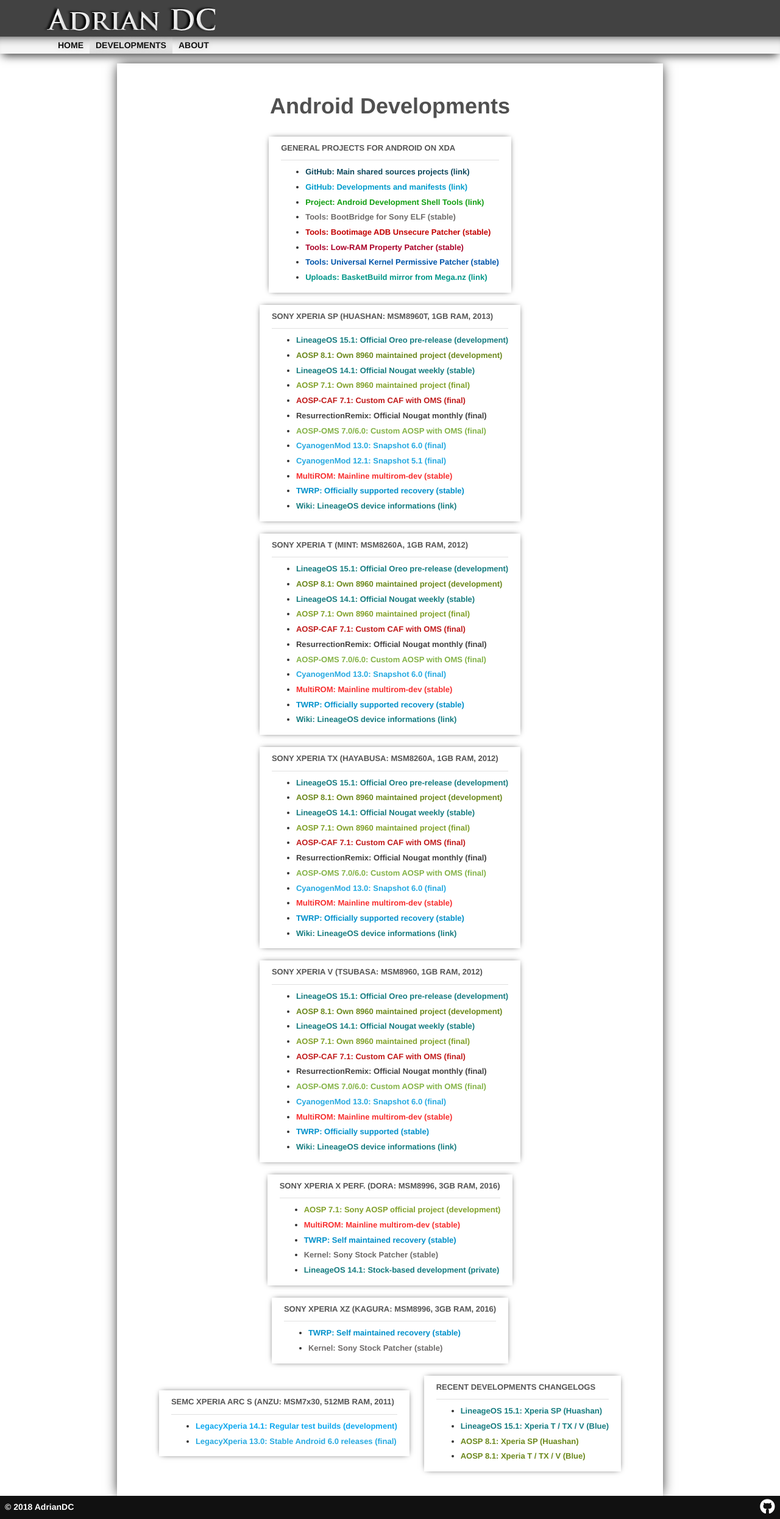
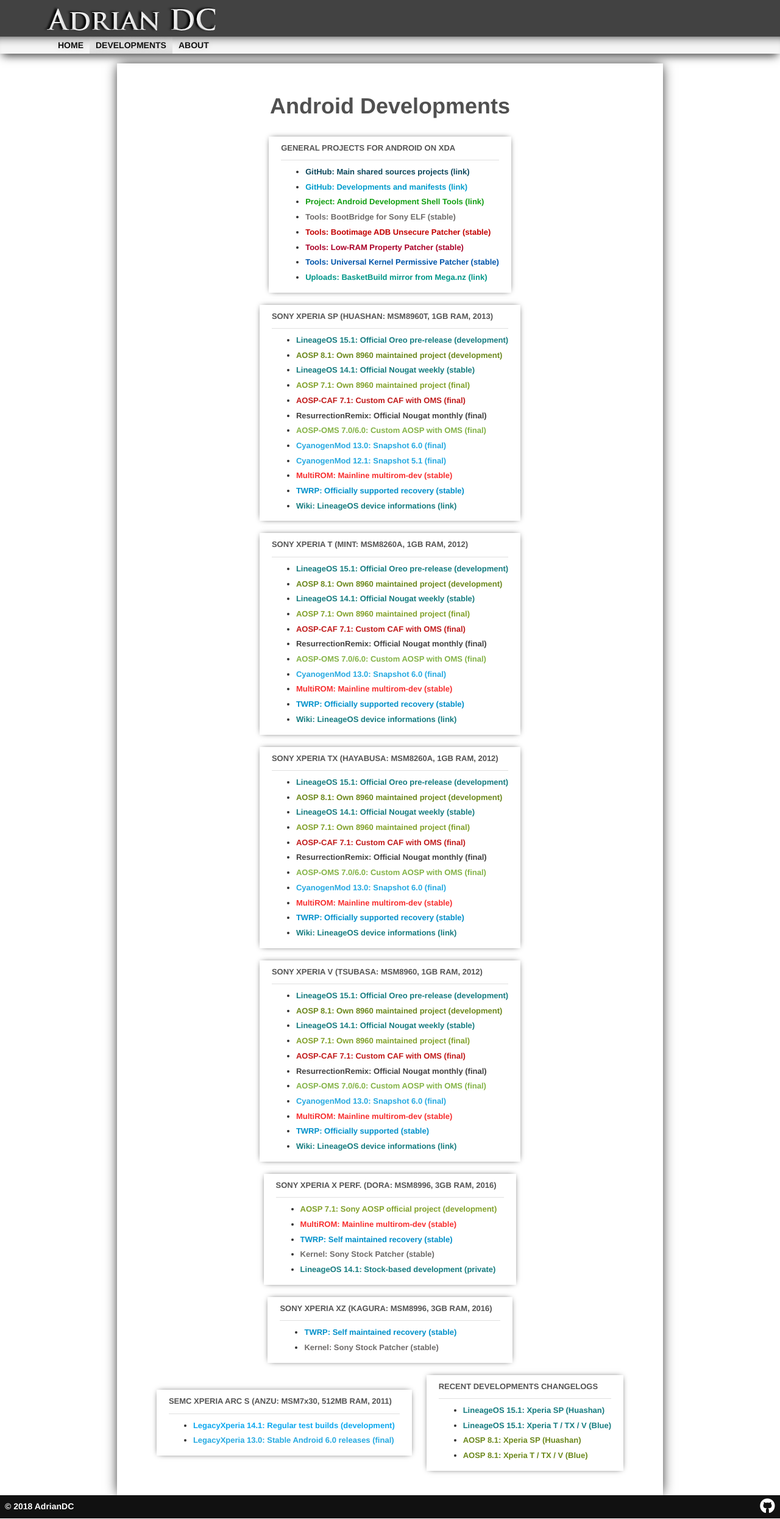
Before and after one commit to AdrianDC/adriandc.github.io, a Jekyll site: the page built from developments.md, in a window 1280 px wide. Shown: the whole page at 61% size. Built offline with Jekyll 4.4.1, drawn with Linux system fonts in a browser that asks for light colours; nearby versions of some CDN libraries.

Commit message:
developments: Add Jekyll anchor headers on cards
 * Adapted from android_development_shell_tools:

Author: Adrian DC <radian.dc@gmail.com>
Date:   Thu May 25 17:38:53 2017 +0200

    shell_tools: Add Jekyll anchor headers and links

     * Based upon the changes by SimplGy:
        https://gist.github.com/SimplGy/a229d25cdb19d7f21231

    Change-Id: I074fb13215f520ed1ad203385d4cd79c4d59a2cc

Change-Id: I913a954867f07666b851c63fec0cd7d6bb18a4d4
Signed-off-by: Adrian DC <radian.dc@gmail.com>

```diff
--- a/_includes/scripts.html
+++ b/_includes/scripts.html
@@ -1,2 +1,3 @@
+    <script src="{{ '/assets/js/script.js?v=' | append: site.github.build_revision | relative_url }}"></script>
     <script src="https://code.jquery.com/jquery-3.3.1.min.js" crossorigin="anonymous"></script>
     <script src="https://maxcdn.bootstrapcdn.com/bootstrap/3.3.7/js/bootstrap.min.js" integrity="sha384-Tc5IQib027qvyjSMfHjOMaLkfuWVxZxUPnCJA7l2mCWNIpG9mGCD8wGNIcPD7Txa" crossorigin="anonymous"></script>
--- a/assets/css/styles.css
+++ b/assets/css/styles.css
@@ -227,6 +227,15 @@
   width:100%;
 }
 
+/* === Anchor styles === */
+.anchor-item {
+  word-wrap: normal;
+}
+
+.anchor-item:hover > a:last-child {
+  visibility: visible !important;
+}
+
 /* === Card styles === */
 .card {
   background-color:#FFFFFF;
@@ -241,11 +250,12 @@
   vertical-align: middle;
 }
 
-.card > p {
-  margin-top: 3px;
+.card > h5 {
+  margin: 0px;
+  padding: 6px 0px 6px;
 }
 
-.card > p > a {
+.card > h5 > a {
   color: #555555;
   font-size: 13px;
 }
--- /dev/null
+++ b/assets/js/script.js
@@ -0,0 +1,32 @@
+// Function: Anchor links creations
+function anchorizejekyll()
+{
+  'use strict';
+
+  var headingNodes = [];
+  var results;
+  var link;
+  var tags = ['h2', 'h3', 'h4', 'h5', 'h6'];
+
+  tags.forEach(function(tag){
+    results = document.getElementsByTagName(tag);
+    Array.prototype.push.apply(headingNodes, results);
+  });
+
+  headingNodes.forEach(function(node){
+    link = document.createElement('a');
+    link.innerHTML = '&nbsp;&infin;';
+    link.href = '#' + node.getAttribute('id');
+    link.style.visibility = "hidden";
+    node.className = 'anchor-item';
+    node.appendChild(link);
+console.log(node);
+  });
+}
+
+// Page loaded event
+window.onload = function()
+{
+  // Start anchor links creations
+  anchorizejekyll();
+}
--- a/developments.md
+++ b/developments.md
@@ -10,7 +10,7 @@
 <div class="cards">
 
 <div class="card">
-[GENERAL PROJECTS FOR ANDROID ON XDA](https://forum.xda-developers.com){: target="_blank" }
+##### [GENERAL PROJECTS FOR ANDROID ON XDA](https://forum.xda-developers.com){: target="_blank" }
 <div class="card-divider"></div>
 * [<span style="color:#0E485D">GitHub: Main shared sources projects (link)</span>](https://github.com/AdrianDC?tab=repositories){: target="_blank" }
 * [<span style="color:#009CCC">GitHub: Developments and manifests (link)</span>](https://github.com/AdrianDC?tab=repositories&q=development){: target="_blank" }
@@ -23,7 +23,7 @@
 </div>
 
 <div class="card">
-[SONY XPERIA SP (HUASHAN: MSM8960T, 1GB RAM, 2013)](https://www.gsmarena.com/sony_xperia_sp-5364.php){: target="_blank" }
+##### [SONY XPERIA SP (HUASHAN: MSM8960T, 1GB RAM, 2013)](https://www.gsmarena.com/sony_xperia_sp-5364.php){: target="_blank" }
 <div class="card-divider"></div>
 * [<span style="color:#167C80">LineageOS 15.1: Official Oreo pre-release (development)</span>](https://forum.xda-developers.com/-/-t3758221){: target="_blank" }
 * [<span style="color:#6C881D">AOSP 8.1: Own 8960 maintained project (development)</span>](https://forum.xda-developers.com/-/-t3666304){: target="_blank" }
@@ -40,7 +40,7 @@
 </div>
 
 <div class="card">
-[SONY XPERIA T (MINT: MSM8260A, 1GB RAM, 2012)](https://www.gsmarena.com/sony_xperia_t-4899.php){: target="_blank" }
+##### [SONY XPERIA T (MINT: MSM8260A, 1GB RAM, 2012)](https://www.gsmarena.com/sony_xperia_t-4899.php){: target="_blank" }
 <div class="card-divider"></div>
 * [<span style="color:#167C80">LineageOS 15.1: Official Oreo pre-release (development)</span>](https://forum.xda-developers.com/-/-t3758219){: target="_blank" }
 * [<span style="color:#6C881D">AOSP 8.1: Own 8960 maintained project (development)</span>](https://forum.xda-developers.com/-/-t3666303){: target="_blank" }
@@ -56,7 +56,7 @@
 </div>
 
 <div class="card">
-[SONY XPERIA TX (HAYABUSA: MSM8260A, 1GB RAM, 2012)](https://www.gsmarena.com/sony_xperia_tx-4959.php){: target="_blank" }
+##### [SONY XPERIA TX (HAYABUSA: MSM8260A, 1GB RAM, 2012)](https://www.gsmarena.com/sony_xperia_tx-4959.php){: target="_blank" }
 <div class="card-divider"></div>
 * [<span style="color:#167C80">LineageOS 15.1: Official Oreo pre-release (development)</span>](https://forum.xda-developers.com/-/-t3758219){: target="_blank" }
 * [<span style="color:#6C881D">AOSP 8.1: Own 8960 maintained project (development)</span>](https://forum.xda-developers.com/-/-t3666303){: target="_blank" }
@@ -72,7 +72,7 @@
 </div>
 
 <div class="card">
-[SONY XPERIA V (TSUBASA: MSM8960, 1GB RAM, 2012)](https://www.gsmarena.com/sony_xperia_v-4958.php){: target="_blank" }
+##### [SONY XPERIA V (TSUBASA: MSM8960, 1GB RAM, 2012)](https://www.gsmarena.com/sony_xperia_v-4958.php){: target="_blank" }
 <div class="card-divider"></div>
 * [<span style="color:#167C80">LineageOS 15.1: Official Oreo pre-release (development)</span>](https://forum.xda-developers.com/-/-t3758219){: target="_blank" }
 * [<span style="color:#6C881D">AOSP 8.1: Own 8960 maintained project (development)</span>](https://forum.xda-developers.com/-/-t3666303){: target="_blank" }
@@ -88,7 +88,7 @@
 </div>
 
 <div class="card">
-[SONY XPERIA X PERF. (DORA: MSM8996, 3GB RAM, 2016)](http://https://www.gsmarena.com/sony_xperia_x_performance-7949.php){: target="_blank" }
+##### [SONY XPERIA X PERF. (DORA: MSM8996, 3GB RAM, 2016)](http://https://www.gsmarena.com/sony_xperia_x_performance-7949.php){: target="_blank" }
 <div class="card-divider"></div>
 * [<span style="color:#82A12B">AOSP 7.1: Sony AOSP official project (development)</span>](https://forum.xda-developers.com/-/-t3547061){: target="_blank" }
 * [<span style="color:#F72F2F">MultiROM: Mainline multirom-dev (stable)</span>](https://forum.xda-developers.com/-/-t3476565){: target="_blank" }
@@ -98,21 +98,21 @@
 </div>
 
 <div class="card">
-[SONY XPERIA XZ (KAGURA: MSM8996, 3GB RAM, 2016)](https://www.gsmarena.com/sony_xperia_xz-8313.php){: target="_blank" }
+##### [SONY XPERIA XZ (KAGURA: MSM8996, 3GB RAM, 2016)](https://www.gsmarena.com/sony_xperia_xz-8313.php){: target="_blank" }
 <div class="card-divider"></div>
 * [<span style="color:#0090CA">TWRP: Self maintained recovery (stable)</span>](https://forum.xda-developers.com/-/-t3576493){: target="_blank" }
 * [<span style="color:#6E6B6A">Kernel: Sony Stock Patcher (stable)</span>](https://forum.xda-developers.com/-/-t3576493){: target="_blank" }
 </div>
 
 <div class="card">
-[SEMC XPERIA ARC S (ANZU: MSM7x30, 512MB RAM, 2011)](https://www.gsmarena.com/sony_ericsson_xperia_arc_s-4134.php){: target="_blank" }
+##### [SEMC XPERIA ARC S (ANZU: MSM7x30, 512MB RAM, 2011)](https://www.gsmarena.com/sony_ericsson_xperia_arc_s-4134.php){: target="_blank" }
 <div class="card-divider"></div>
 * [<span style="color:#0DA8EF">LegacyXperia 14.1: Regular test builds (development)</span>](https://forum.xda-developers.com/showpost.php?p=70625927){: target="_blank" }
 * [<span style="color:#27AAE1">LegacyXperia 13.0: Stable Android 6.0 releases (final)</span>](https://forum.xda-developers.com/-/-t3323975){: target="_blank" }
 </div>
 
 <div class="card">
-[RECENT DEVELOPMENTS CHANGELOGS](https://forum.xda-developers.com){: target="_blank" }
+##### [RECENT DEVELOPMENTS CHANGELOGS](https://forum.xda-developers.com){: target="_blank" }
 <div class="card-divider"></div>
 * [<span style="color:#167C80">LineageOS 15.1: Xperia SP (Huashan)</span>](https://forum.xda-developers.com/-/-/-t3666304/post73624544#post73624544){: target="_blank" }
 * [<span style="color:#167C80">LineageOS 15.1: Xperia T / TX / V (Blue)</span>](https://forum.xda-developers.com/-/-t3666303/post73624542#post73624542){: target="_blank" }
```
